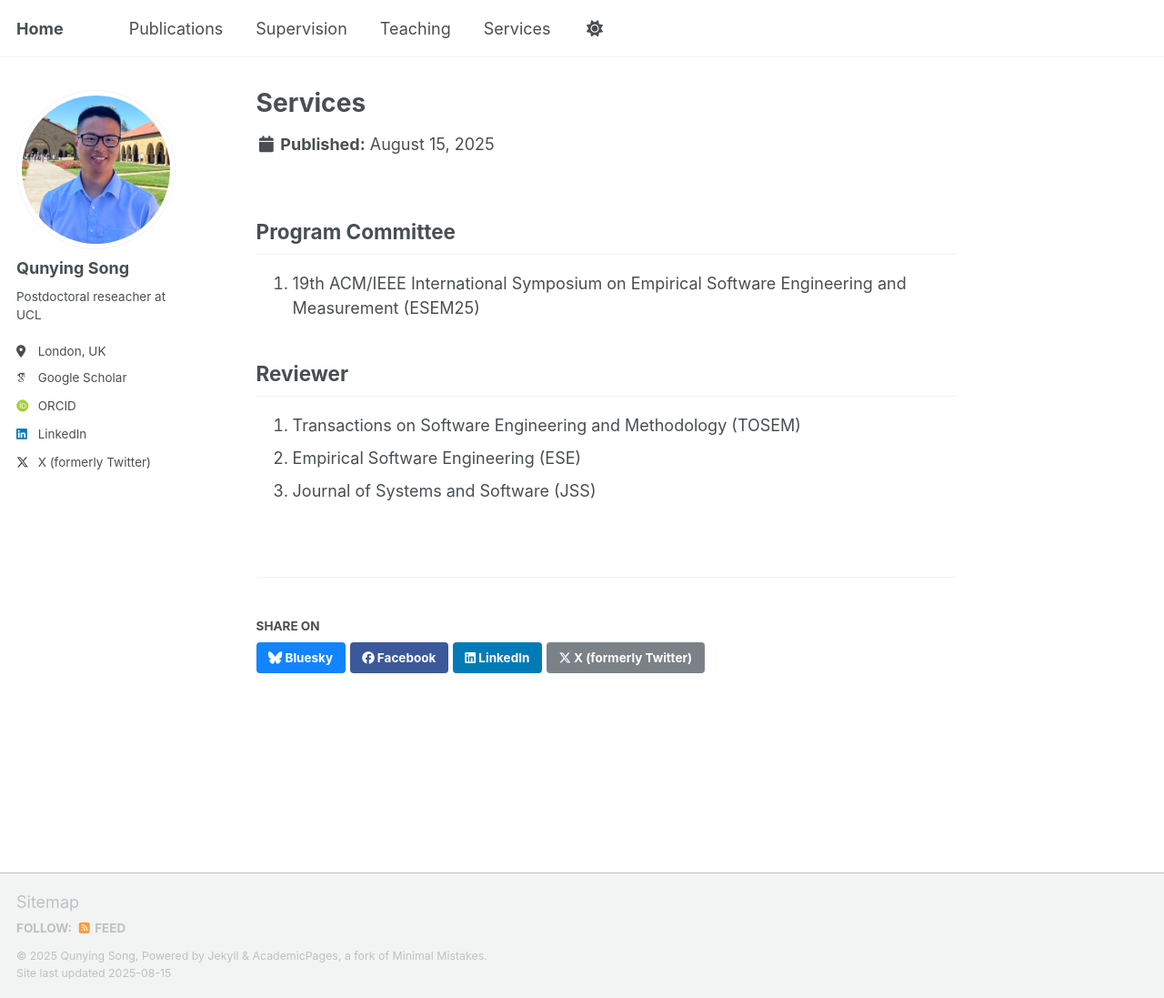
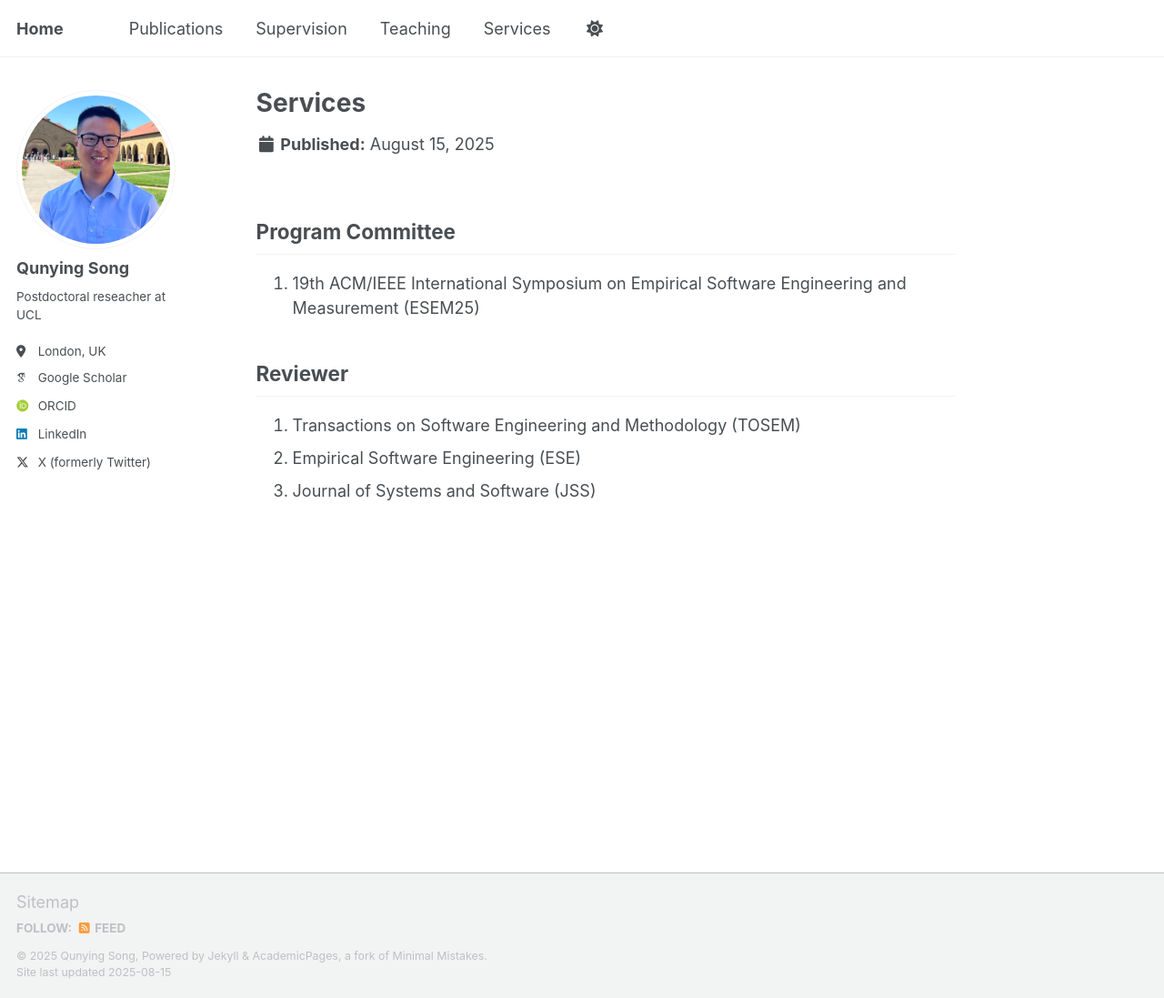
Before and after one commit to qunying-song/qunying-song.github.io, a Jekyll site: the page built from _services/services.md, in a window 1280 px wide and 1097 px high. Shown: the whole window at 91% size. Built offline with Jekyll 4.4.1, drawn with Linux system fonts in a browser that asks for light colours; some web fonts are replaced; a script that is not in the unit is left out; part of the change alters nothing that is shown.

Commit message:
Update _config.yml

```diff
--- a/_config.yml
+++ b/_config.yml
@@ -167,8 +167,7 @@ defaults:
     values:
       layout: single
       author_profile: true
-      share: true
-      comments: true
+      share: false
   # _supervision
   - scope:
       path: ""
@@ -176,7 +175,7 @@ defaults:
     values:
       layout: single
       author_profile: true
-      share: true
+      share: false
   # _teaching
   - scope:
       path: ""
@@ -184,8 +183,7 @@ defaults:
     values:
       layout: single
       author_profile: true
-      share: true
-      comments: true
+      share: false
   # _services
   - scope:
       path: ""
@@ -193,7 +191,7 @@ defaults:
     values:
       layout: single
       author_profile: true
-      share: true
+      share: false
 
 
 # Sass/SCSS
```
